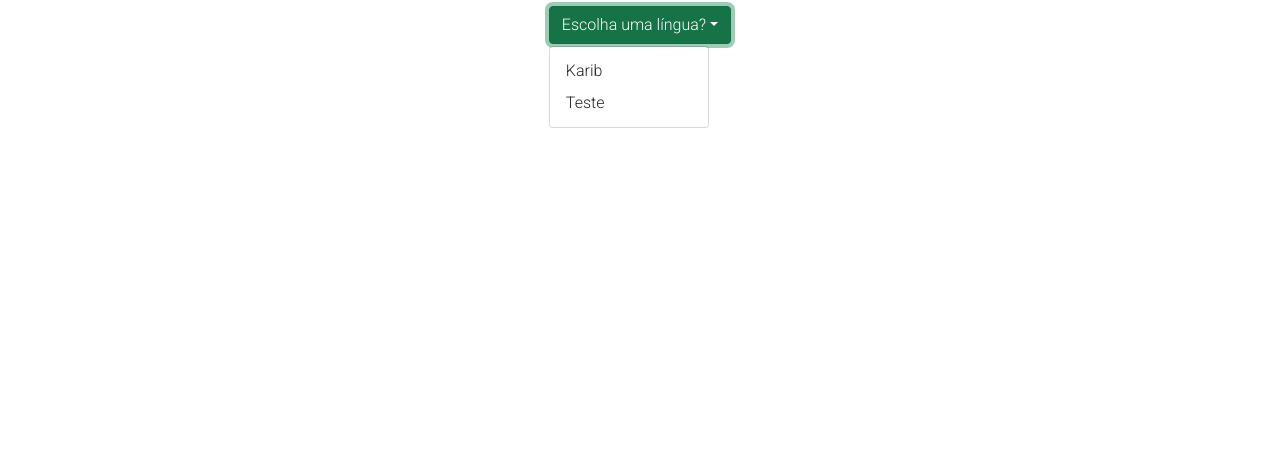
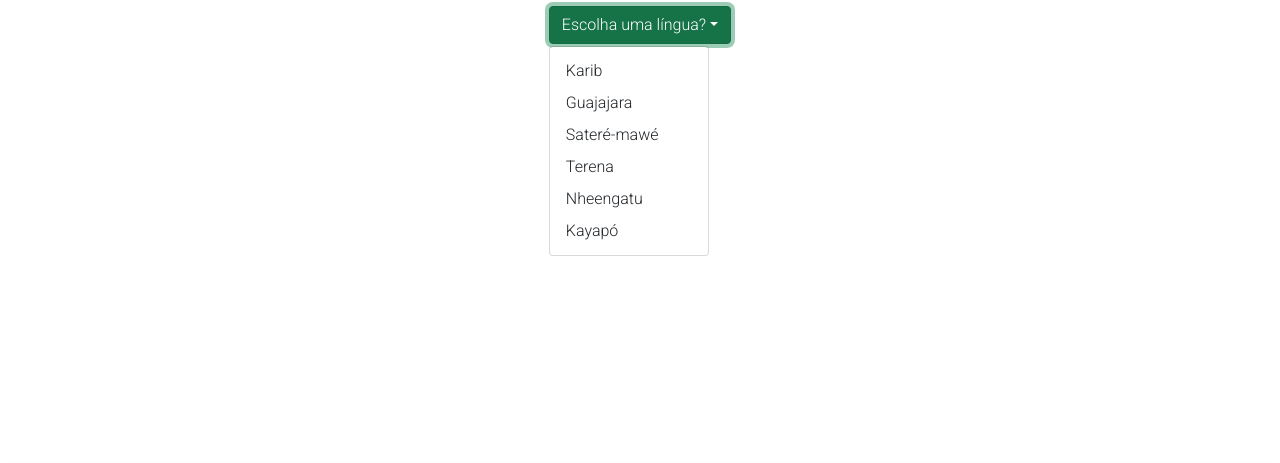
Before and after one commit to RafaelSFsoares/proviHack-time23, a website: page src/html/busca-palavras.html in a window 1280 px wide. Both pictures are taken after a click on the button "Escolha uma língua?". Shown: the part 208-671 px from the top of the page. Drawn offline with nearby package versions, Linux system fonts and the light colour scheme; a web font is replaced by a local one.

Commit message:
FEAT: Adicionando novos idiomas no dropdown

```diff
--- a/src/html/busca-palavras.html
+++ b/src/html/busca-palavras.html
@@ -31,7 +31,14 @@
                 Escolha uma língua?</button>
             <ul class="dropdown-menu" aria-labelledby="dropdownMenuButton1">
                 <li value="karib" name="idioma" onclick="buscaPalavras('karib')"><a class="dropdown-item" href="#">Karib</a></li>
-                <li value="teste" name="idioma" onclick="buscaPalavras('teste')"><a class="dropdown-item" href="#">Teste</a></li>
+                <li value="teste" name="idioma" onclick="buscaPalavras('Guajajara')"><a class="dropdown-item" href="#">Guajajara</a></li>
+                <li value="teste" name="idioma" onclick="buscaPalavras('Sateré-mawé')"><a class="dropdown-item" href="#">Sateré-mawé</a></li>
+                <li value="teste" name="idioma" onclick="buscaPalavras('Terena')"><a class="dropdown-item" href="#">Terena</a></li>
+                <li value="teste" name="idioma" onclick="buscaPalavras('Nheengatu')"><a class="dropdown-item" href="#">Nheengatu</a></li>
+                <li value="teste" name="idioma" onclick="buscaPalavras('Kayapó')"><a class="dropdown-item" href="#">Kayapó</a></li>
+
+
+
             </ul>
 
         </div>
```
